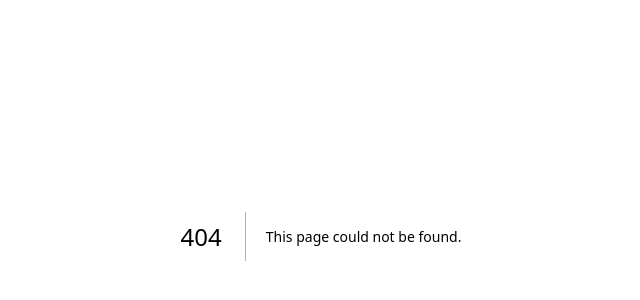
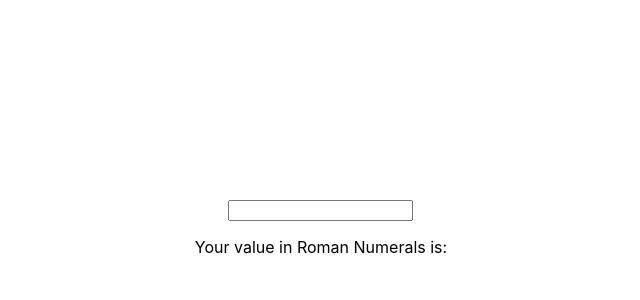
Before and after one commit to PauliusKK/with-jest-app, a Next.js app: page /calculator in a window 1280 px wide. Before the commit this address had no page. Shown: the part 164-464 px from the top of the page, without its empty margins (319-959 px from the left). Built offline with nearby package versions, Linux system fonts and the light colour scheme.

Commit message:
Added new page Calculator, in which created Calculator component with logic for converting integers from 1-1000 to Roman Numerals

```diff
--- /dev/null
+++ b/pages/calculator/components/Calculator.tsx
@@ -0,0 +1,54 @@
+import { ChangeEvent, useState } from "react";
+
+const RomanNumerals = {
+  M: 1000,
+  CM: 900,
+  D: 500,
+  CD: 400,
+  C: 100,
+  XC: 90,
+  L: 50,
+  XL: 40,
+  X: 10,
+  IX: 9,
+  V: 5,
+  IV: 4,
+  I: 1,
+};
+
+export const Calculator = () => {
+  const [inputValue, setInputValue] = useState("");
+  const [convertedValueInRomanNumerals, setConvertedValueInRomanNumerals] =
+    useState("");
+
+  const handleInputValueChange = (event: ChangeEvent<HTMLInputElement>) => {
+    const { value } = event.target;
+
+    setInputValue(value);
+    getConvertedValueInRomanNumerals(+value);
+  };
+
+  const getConvertedValueInRomanNumerals = (inputValue: number) => {
+    let romanNumbersToReturn = "";
+    let valueLeftToConvert = inputValue;
+
+    Object.keys(RomanNumerals).forEach((key) => {
+      const keyValue = RomanNumerals[key as keyof typeof RomanNumerals]; // really hate this type but nothing else worked.
+
+      while (valueLeftToConvert >= keyValue) {
+        romanNumbersToReturn += key;
+        valueLeftToConvert -= keyValue;
+      }
+    });
+
+    return setConvertedValueInRomanNumerals(romanNumbersToReturn);
+  };
+
+  return (
+    <>
+      <input value={inputValue} onChange={handleInputValueChange} />
+
+      <p>Your value in Roman Numerals is: {convertedValueInRomanNumerals}</p>
+    </>
+  );
+};
--- /dev/null
+++ b/pages/calculator/index.tsx
@@ -0,0 +1,18 @@
+import Head from "next/head";
+
+import styles from "@/pages/index.module.css";
+import { Calculator } from "./components/Calculator";
+
+export default function CalculatorPage() {
+  return (
+    <div className={styles.container}>
+      <Head>
+        <title>Roman Numeral Calculator</title>
+      </Head>
+
+      <main>
+        <Calculator />
+      </main>
+    </div>
+  );
+}
```
